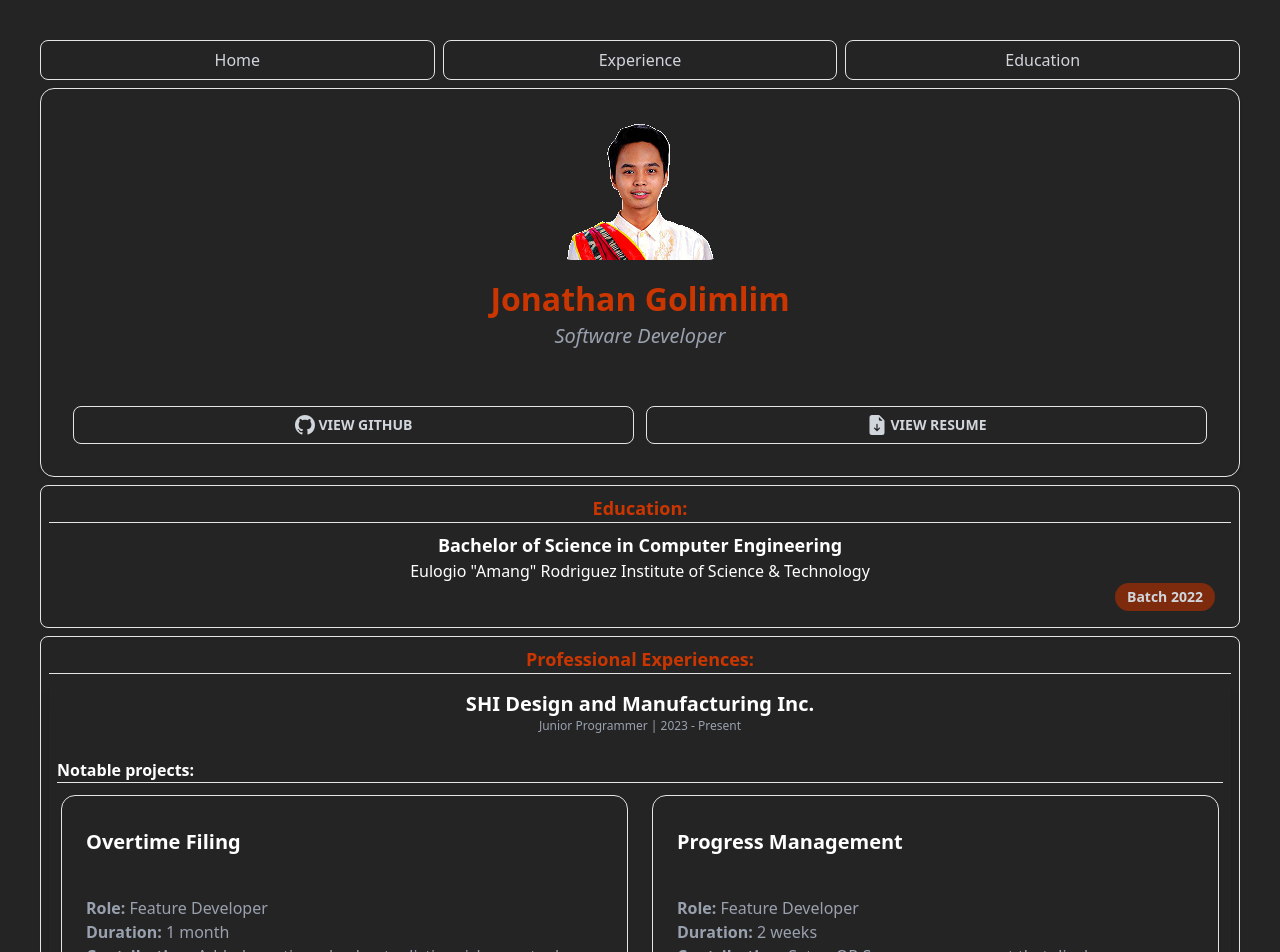
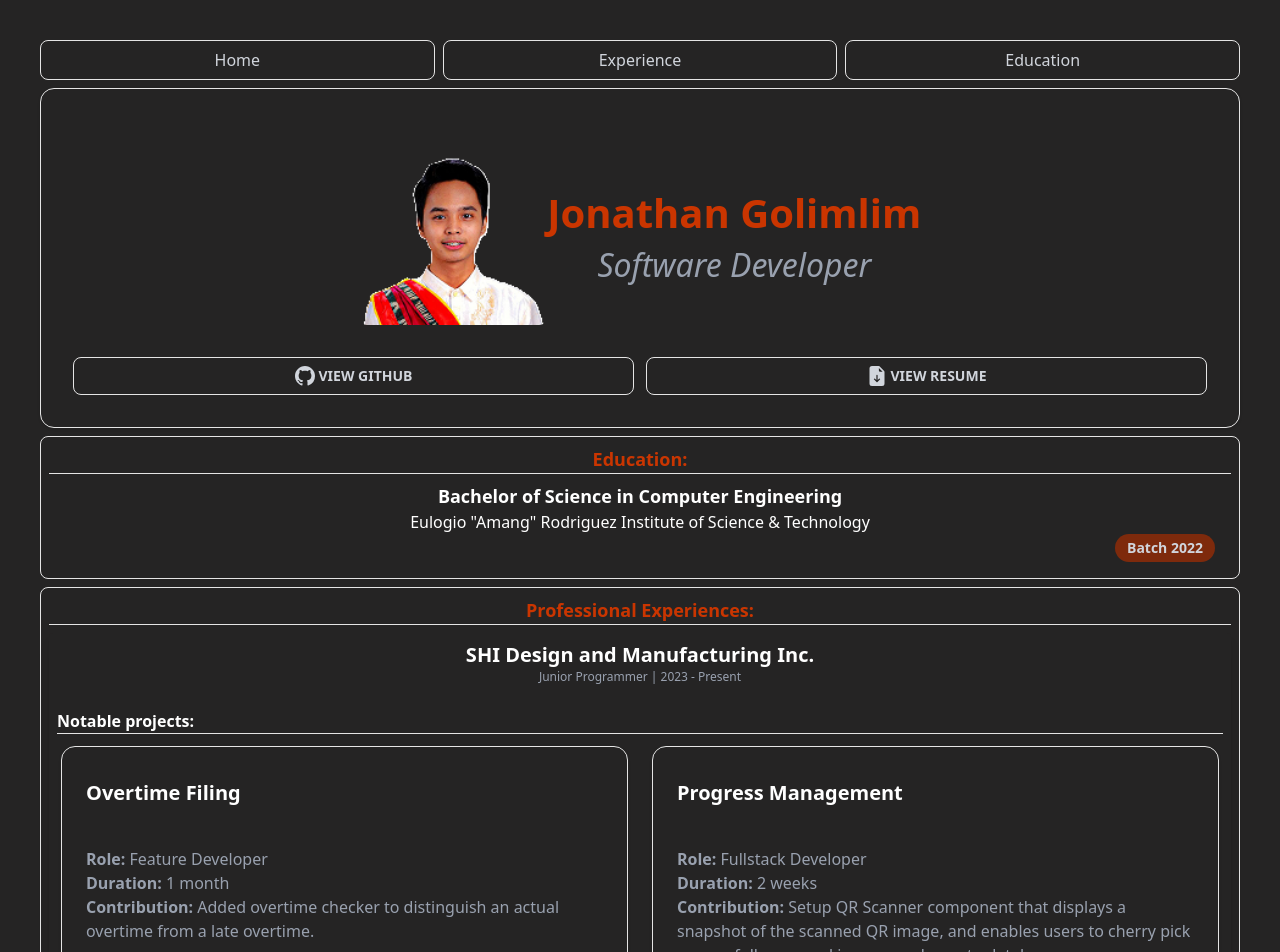
Before and after one commit to jobearry/Portfolio_Dashboard, a React (Vite) app in the folder resume-web/: page / in a window 1280 px wide. Shown: the top 952 px of the page. Built offline with nearby package versions, Linux system fonts and the light colour scheme.

Commit message:
update profile component and modify project configuration

```diff
--- a/resume-web/package.json
+++ b/resume-web/package.json
@@ -23,7 +23,7 @@
   },
   "devDependencies": {
     "@eslint/js": "^9.36.0",
-    "@types/node": "^24.9.1",
+    "@types/node": "^24.9.2",
     "@types/react": "^19.1.16",
     "@types/react-dom": "^19.1.9",
     "@vitejs/plugin-react": "^5.0.4",
--- a/resume-web/src/components/profile-info/Profile.tsx
+++ b/resume-web/src/components/profile-info/Profile.tsx
@@ -1,19 +1,18 @@
-import { Card, CardContent, CardDescription, CardFooter, CardHeader, CardTitle } from '../ui/card';
+import { Card, CardContent, CardFooter, CardHeader } from '../ui/card';
 import { Contacts } from './Contacts';
 import pic from '/profile_dark.png';
 export const Profile = () => {
   return (
     <Card className='bg-transparent my-2 text-gray-400 border m-2'>
       <CardHeader className=''>
-        <img className='rounded-md m-auto' src={pic} alt="joby-profile"/>
-        <CardTitle className='object-fit rounded-md'>
-        </CardTitle>
-        <CardDescription>
-          <h1 className='text-[2rem] font-bold text-orange-700'>Jonathan Golimlim </h1>
-          <i className='text-xl text-gray-400'>Software Developer</i>
-        </CardDescription>
       </CardHeader>
-      <CardContent>
+      <CardContent className='
+        sm:flex sm:justify-center sm:items-center'>
+        <img className='rounded-md m-auto sm:m-0 sm:h-45' src={pic} alt="joby-profile"/>
+        <div>
+          <h1 className='text-[2rem] sm:text-[2.5rem] md:text-[3.5] font-bold text-orange-700'>Jonathan Golimlim </h1>
+          <i className='text-xl sm:text-[2rem] text-gray-400'>Software Developer</i>
+        </div>
       </CardContent>
       <CardFooter>
         <Contacts></Contacts>
--- a/resume-web/src/components/projects/poject.config.tsx
+++ b/resume-web/src/components/projects/poject.config.tsx
@@ -31,11 +31,22 @@ export const sdmiProjects: Project[] = [
   new Project(
     2,
     'Progress Management',
-    'Feature Developer',
+    'Fullstack Developer',
     '2 weeks',
     `Setup QR Scanner component that displays a snapshot of the scanned QR image,
-     and enables users to cherry pick successfully scanned images.`,
+     and enables users to cherry pick successfully scanned images and save to database.`,
     ['#csharp', '#asp-dotnet', '#angular', '#igniteui'],
     ''
   ),
+
+  // new Project(
+  //   3,
+  //   'Progress Management',
+  //   'Fullstack Developer',
+  //   '2 weeks',
+  //   `Setup QR Scanner component that displays a snapshot of the scanned QR image,
+  //    and enables users to cherry pick successfully scanned images and save to database.`,
+  //   ['#csharp', '#asp-dotnet', '#angular', '#igniteui'],
+  //   ''
+  // ),
 ]
```
Also changed, not shown: 2 other files (tests, documents, lock files or other folders).
